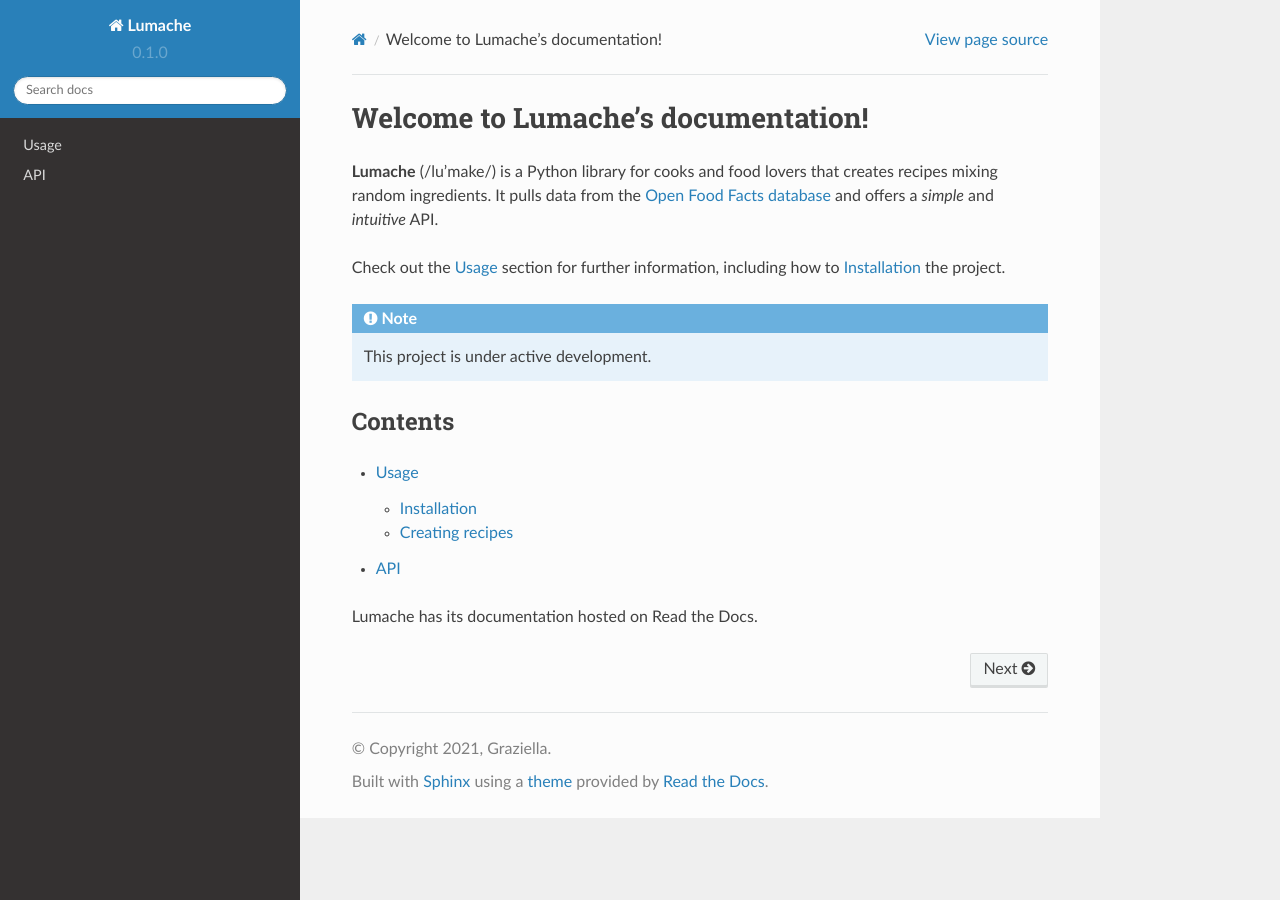
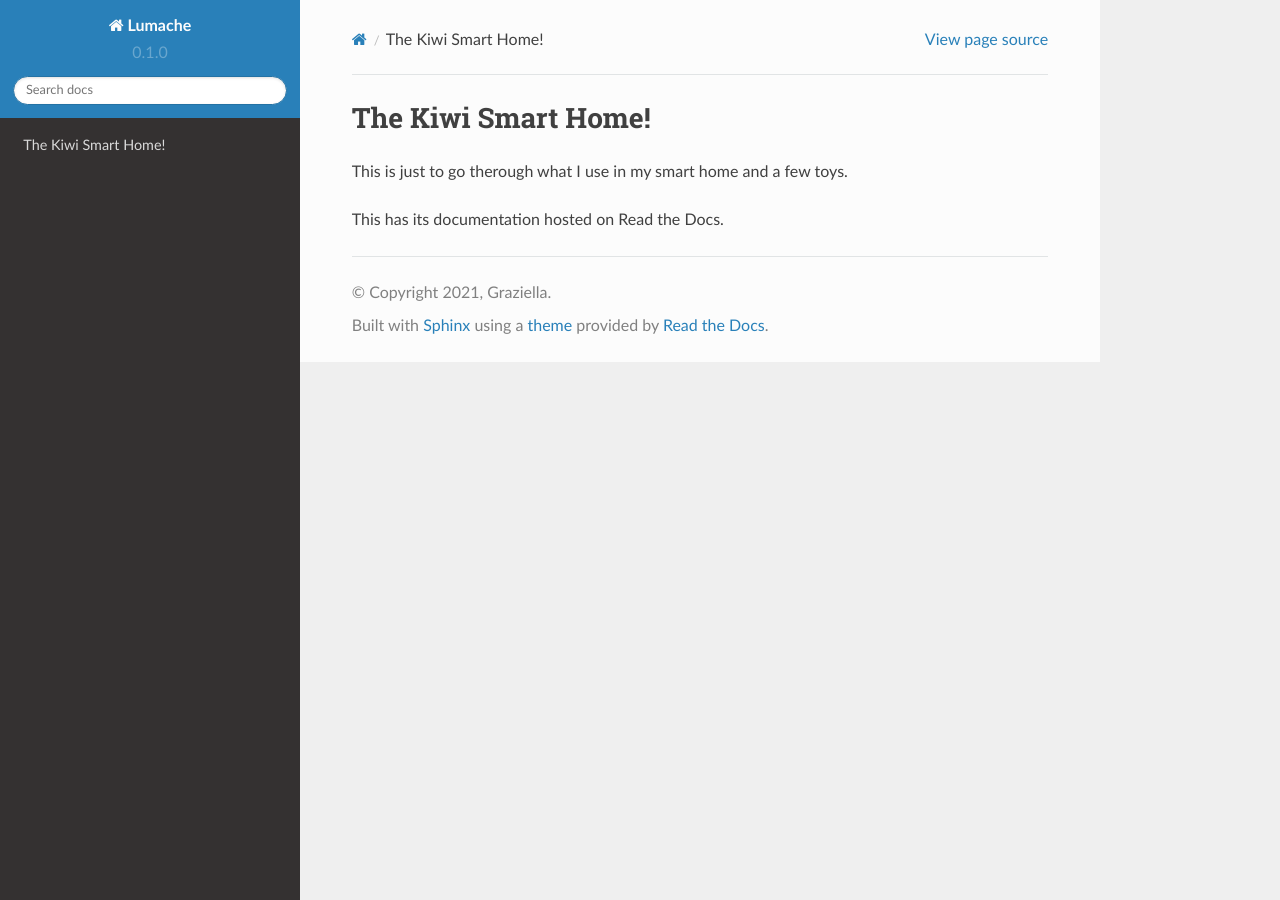
Before and after one commit to moh-Brent/the-kiwi-smart-home, a Sphinx documentation site: the page built from docs/source/index.rst, in a window 1280 px wide. Built offline with Sphinx 7.4.7 and the Read the Docs theme 2.0.0, drawn with Linux system fonts in a browser that asks for light colours.

Commit message:
Update index.rst

```diff
--- a/docs/source/index.rst
+++ b/docs/source/index.rst
@@ -1,23 +1,7 @@
-Welcome to Lumache's documentation!
+The Kiwi Smart Home!
 ===================================
 
-**Lumache** (/lu'make/) is a Python library for cooks and food lovers
-that creates recipes mixing random ingredients.
-It pulls data from the `Open Food Facts database <https://world.openfoodfacts.org/>`_
-and offers a *simple* and *intuitive* API.
+This is just to go therough what I use in my smart home and a few toys.
 
-Check out the :doc:`usage` section for further information, including
-how to :ref:`installation` the project.
 
-.. note::
-
-   This project is under active development.
-
-Contents
---------
-
-.. toctree::
-
-   usage
-   api
-Lumache has its documentation hosted on Read the Docs.
+This has its documentation hosted on Read the Docs.
```
